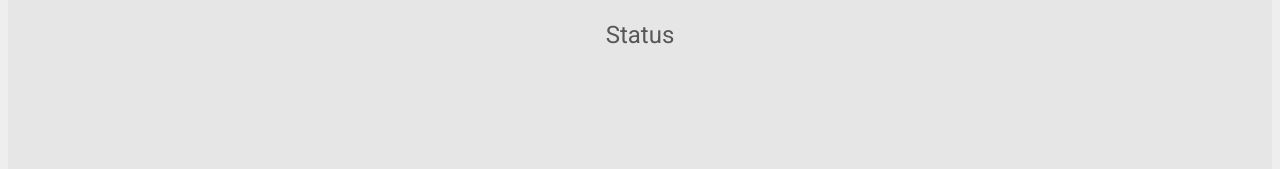
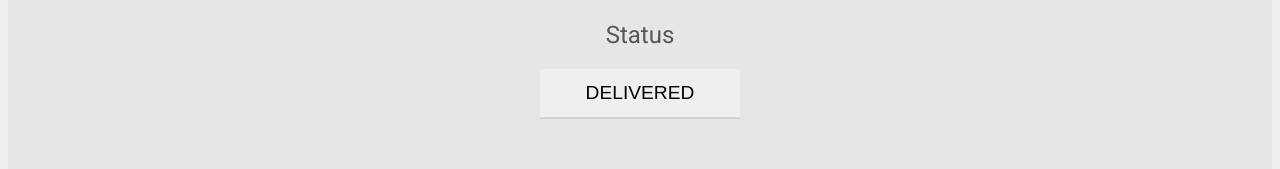
Before and after one commit to germancardenasm/leanit, a React (Create React App) app: page / in a window 1280 px wide. Shown: the part 263-432 px from the top of the page. Built offline with nearby package versions, Linux system fonts and the light colour scheme.

Commit message:
Add Button Component

```diff
--- a/src/components/Status/Status.js
+++ b/src/components/Status/Status.js
@@ -1,11 +1,13 @@
 import React from "react";
 import "./Status.css";
 import Title from "../UI/Title/Title";
+import Button from "../UI/Button/Button";
 
 const Status = () => {
   return (
     <div>
       <Title title="Status" />
+      <Button name="DELIVERED" />
     </div>
   );
 };
--- a/src/components/UI/Button/Button.css
+++ b/src/components/UI/Button/Button.css
@@ -0,0 +1,8 @@
+.Button {
+    width: 200px;
+    height: 50px;
+    font-size: 1.2rem;
+    cursor: pointer;
+    border: none;
+    border-bottom: 2px solid lightgray;
+}
--- a/src/components/UI/Button/Button.js
+++ b/src/components/UI/Button/Button.js
@@ -0,0 +1,8 @@
+import React from "react";
+import "./Button.css";
+
+const Button = props => {
+  return <button className="Button">{props.name}</button>;
+};
+
+export default Button;
```
Also changed, not shown: src/components/UI/Input/Input.css (added), src/components/UI/Input/Input.js (added).
